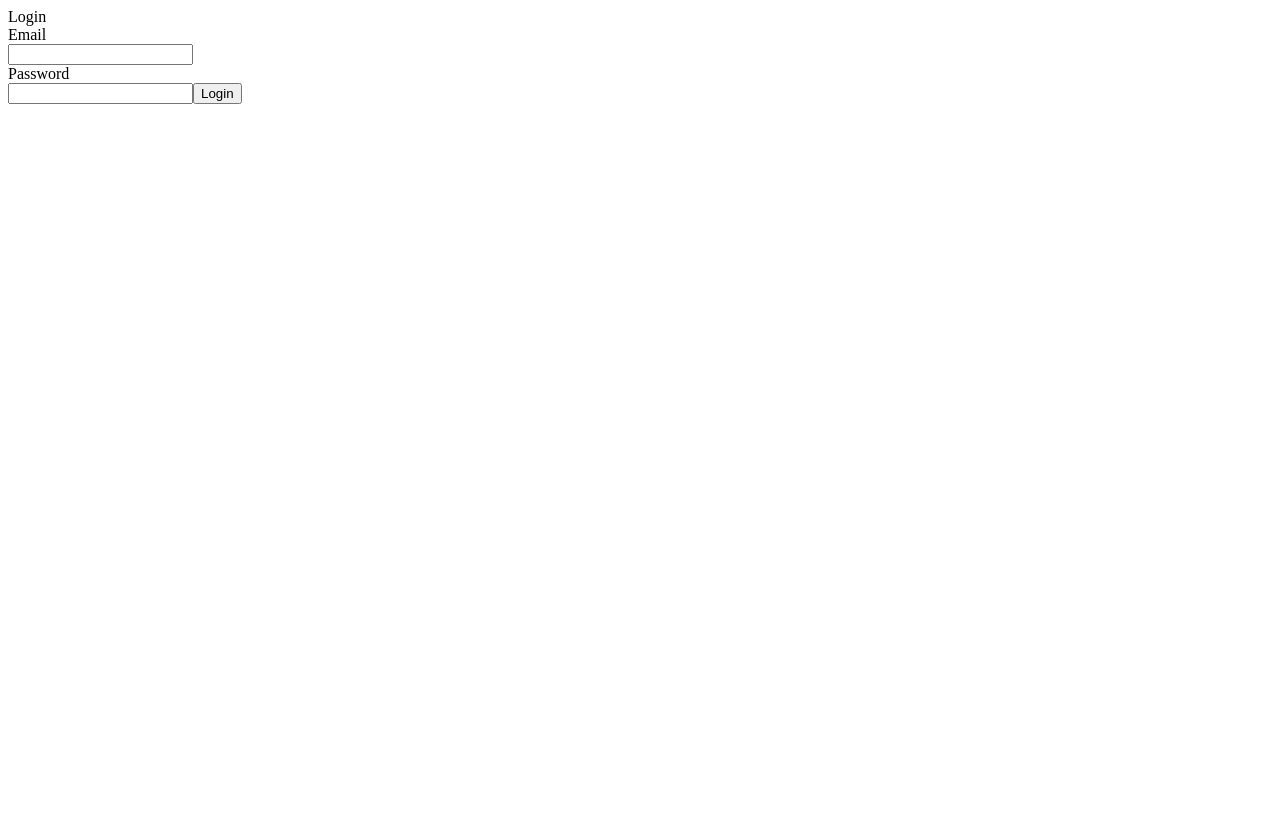
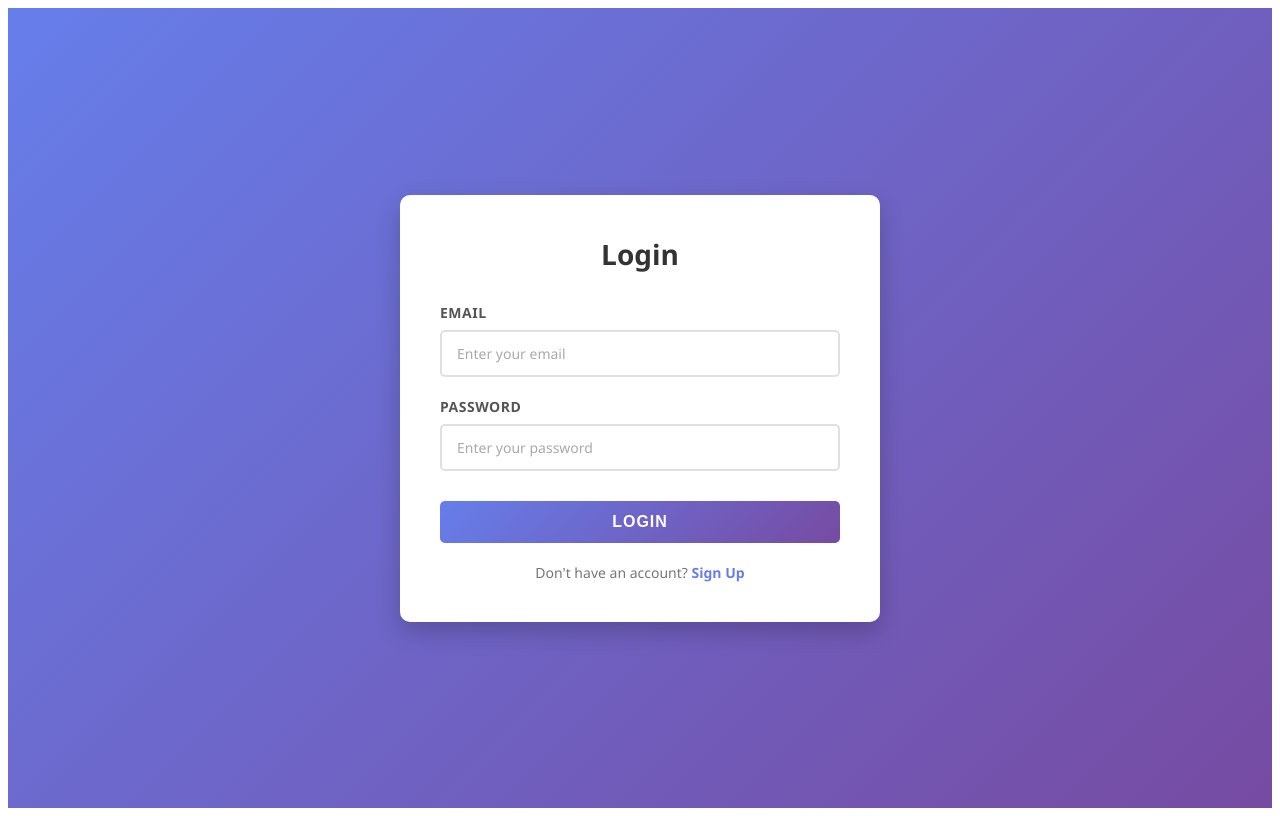
Before and after one commit to ZakwanCodes/LL-Project, a React app in the folder frontend/: page /login in a window 1280 px wide. Built offline with nearby package versions, Linux system fonts and the light colour scheme; no server answers; the HTML template or start-up script is replaced by a standard one.

Commit message:
css styling for /register & /login

```diff
--- a/frontend/src/pages/homepage.jsx
+++ b/frontend/src/pages/homepage.jsx
@@ -5,7 +5,7 @@ import {logout} from "../api/auth.js"
 function Homepage(){
     const navigate = useNavigate();
     const { setUser } = useAuth();
-   async function logoutButton(){
+    async function logoutButton(){
 
 
 
--- /dev/null
+++ b/frontend/src/pages/login.css
@@ -0,0 +1,145 @@
+/* Login Page Styles */
+
+.login-container {
+  display: flex;
+  justify-content: center;
+  align-items: center;
+  min-height: 100vh;
+  background: linear-gradient(135deg, #667eea 0%, #764ba2 100%);
+  font-family: 'Segoe UI', Tahoma, Geneva, Verdana, sans-serif;
+}
+
+.login-card {
+  background: white;
+  padding: 40px;
+  border-radius: 10px;
+  box-shadow: 0 10px 25px rgba(0, 0, 0, 0.2);
+  width: 100%;
+  max-width: 400px;
+  animation: slideUp 0.5s ease-out;
+}
+
+@keyframes slideUp {
+  from {
+    transform: translateY(30px);
+    opacity: 0;
+  }
+  to {
+    transform: translateY(0);
+    opacity: 1;
+  }
+}
+
+.login-title {
+  font-size: 28px;
+  font-weight: 700;
+  color: #333;
+  margin-bottom: 30px;
+  text-align: center;
+}
+
+.login-formGroup {
+  margin-bottom: 20px;
+}
+
+.login-label {
+  display: block;
+  font-size: 14px;
+  font-weight: 600;
+  color: #555;
+  margin-bottom: 8px;
+  text-transform: uppercase;
+  letter-spacing: 0.5px;
+}
+
+.login-input {
+  width: 100%;
+  padding: 12px 15px;
+  border: 2px solid #e0e0e0;
+  border-radius: 5px;
+  font-size: 14px;
+  font-family: inherit;
+  transition: all 0.3s ease;
+  box-sizing: border-box;
+}
+
+.login-input:focus {
+  outline: none;
+  border-color: #667eea;
+  box-shadow: 0 0 0 3px rgba(102, 126, 234, 0.1);
+}
+
+.login-input::placeholder {
+  color: #aaa;
+}
+
+.login-button {
+  width: 100%;
+  padding: 12px;
+  background: linear-gradient(135deg, #667eea 0%, #764ba2 100%);
+  color: white;
+  border: none;
+  border-radius: 5px;
+  font-size: 16px;
+  font-weight: 600;
+  cursor: pointer;
+  transition: all 0.3s ease;
+  text-transform: uppercase;
+  letter-spacing: 1px;
+  margin-top: 10px;
+}
+
+.login-button:hover {
+  transform: translateY(-2px);
+  box-shadow: 0 10px 20px rgba(102, 126, 234, 0.3);
+}
+
+.login-button:active {
+  transform: translateY(0);
+}
+
+.login-button:disabled {
+  background: #ccc;
+  cursor: not-allowed;
+  transform: none;
+}
+
+.login-footer {
+  text-align: center;
+  margin-top: 20px;
+  color: #777;
+  font-size: 14px;
+}
+
+.login-link {
+  color: #667eea;
+  text-decoration: none;
+  font-weight: 600;
+  cursor: pointer;
+  transition: color 0.3s ease;
+}
+
+.login-link:hover {
+  color: #764ba2;
+  text-decoration: underline;
+}
+
+.login-error {
+  background-color: #fee;
+  color: #c33;
+  padding: 10px;
+  border-radius: 5px;
+  margin-bottom: 20px;
+  font-size: 14px;
+  border-left: 4px solid #c33;
+}
+
+.login-success {
+  background-color: #efe;
+  color: #3c3;
+  padding: 10px;
+  border-radius: 5px;
+  margin-bottom: 20px;
+  font-size: 14px;
+  border-left: 4px solid #3c3;
+}
--- a/frontend/src/pages/login.jsx
+++ b/frontend/src/pages/login.jsx
@@ -1,8 +1,7 @@
 import {useState} from "react"
 import {useNavigate} from "react-router-dom"
 import { useAuth } from "../context/authContext.jsx";
-
-
+import "./login.css"
 import {login} from "../api/auth.js"
 
 
@@ -31,28 +30,39 @@ function Login(){
     }
 
     return (
-        <div>
-            <div>
+        <div className="login-container">
+            <div className="login-card">
+                <div className="login-title">
                     Login
                 </div>
-            <div>
-                Email
-            </div>
+                <div className="login-formGroup">
+                    <label className="login-label">Email</label>
                     <input
+                        className="login-input"
+                        type="email"
+                        placeholder="Enter your email"
                         value = {email}
                         onChange = {saveInputEmail}
                     />
-            <div>
-                Password
                 </div>
+                <div className="login-formGroup">
+                    <label className="login-label">Password</label>
                     <input
+                        className="login-input"
+                        type="password"
+                        placeholder="Enter your password"
                         value = {password}
                         onChange = {saveInputPassword}
                     />
+                </div>
                 <button
+                    className="login-button"
                     onClick = {loginButton}
-            >Login </button>
-
+                >Login</button>
+                <div className="login-footer">
+                    Don't have an account? <a href="/register" className="login-link">Sign Up</a>
+                </div>
+            </div>
         </div>
     );
 }
--- /dev/null
+++ b/frontend/src/pages/login.module.css
@@ -0,0 +1,145 @@
+/* Login Page Styles */
+
+.container {
+  display: flex;
+  justify-content: center;
+  align-items: center;
+  min-height: 100vh;
+  background: linear-gradient(135deg, #667eea 0%, #764ba2 100%);
+  font-family: 'Segoe UI', Tahoma, Geneva, Verdana, sans-serif;
+}
+
+.card {
+  background: white;
+  padding: 40px;
+  border-radius: 10px;
+  box-shadow: 0 10px 25px rgba(0, 0, 0, 0.2);
+  width: 100%;
+  max-width: 400px;
+  animation: slideUp 0.5s ease-out;
+}
+
+@keyframes slideUp {
+  from {
+    transform: translateY(30px);
+    opacity: 0;
+  }
+  to {
+    transform: translateY(0);
+    opacity: 1;
+  }
+}
+
+.title {
+  font-size: 28px;
+  font-weight: 700;
+  color: #333;
+  margin-bottom: 30px;
+  text-align: center;
+}
+
+.formGroup {
+  margin-bottom: 20px;
+}
+
+.label {
+  display: block;
+  font-size: 14px;
+  font-weight: 600;
+  color: #555;
+  margin-bottom: 8px;
+  text-transform: uppercase;
+  letter-spacing: 0.5px;
+}
+
+.input {
+  width: 100%;
+  padding: 12px 15px;
+  border: 2px solid #e0e0e0;
+  border-radius: 5px;
+  font-size: 14px;
+  font-family: inherit;
+  transition: all 0.3s ease;
+  box-sizing: border-box;
+}
+
+.input:focus {
+  outline: none;
+  border-color: #667eea;
+  box-shadow: 0 0 0 3px rgba(102, 126, 234, 0.1);
+}
+
+.input::placeholder {
+  color: #aaa;
+}
+
+.button {
+  width: 100%;
+  padding: 12px;
+  background: linear-gradient(135deg, #667eea 0%, #764ba2 100%);
+  color: white;
+  border: none;
+  border-radius: 5px;
+  font-size: 16px;
+  font-weight: 600;
+  cursor: pointer;
+  transition: all 0.3s ease;
+  text-transform: uppercase;
+  letter-spacing: 1px;
+  margin-top: 10px;
+}
+
+.button:hover {
+  transform: translateY(-2px);
+  box-shadow: 0 10px 20px rgba(102, 126, 234, 0.3);
+}
+
+.button:active {
+  transform: translateY(0);
+}
+
+.button:disabled {
+  background: #ccc;
+  cursor: not-allowed;
+  transform: none;
+}
+
+.footer {
+  text-align: center;
+  margin-top: 20px;
+  color: #777;
+  font-size: 14px;
+}
+
+.link {
+  color: #667eea;
+  text-decoration: none;
+  font-weight: 600;
+  cursor: pointer;
+  transition: color 0.3s ease;
+}
+
+.link:hover {
+  color: #764ba2;
+  text-decoration: underline;
+}
+
+.error {
+  background-color: #fee;
+  color: #c33;
+  padding: 10px;
+  border-radius: 5px;
+  margin-bottom: 20px;
+  font-size: 14px;
+  border-left: 4px solid #c33;
+}
+
+.success {
+  background-color: #efe;
+  color: #3c3;
+  padding: 10px;
+  border-radius: 5px;
+  margin-bottom: 20px;
+  font-size: 14px;
+  border-left: 4px solid #3c3;
+}
--- a/frontend/src/pages/register.jsx
+++ b/frontend/src/pages/register.jsx
@@ -1,10 +1,14 @@
 import {useState} from "react"
 import {register} from "../api/auth.js"
+import { useNavigate } from "react-router-dom";
+import { useAuth } from "../context/authContext.jsx";
+import styles from "./register.module.css"
 
 
 
 function Register(){
-
+    const navigate = useNavigate();
+    const {setUser} = useAuth();
     const [username, setUsername] = useState("");
     const [email, setEmail] = useState("");
     const [password, setPassword] = useState("");
@@ -22,6 +26,8 @@ function Register(){
     async function registerButton(){
         try{
             const result = await register(email, username, password);
+            setUser(result.user);
+            navigate("/");
             console.log(result);
 
         } catch(error){
@@ -30,36 +36,50 @@ function Register(){
     }
 
     return(
-        <div>
-            <div>
-                Register
+        <div className={styles.container}>
+            <div className={styles.card}>
+                <div className={styles.title}>
+                    Create Account
                 </div>
-            <div>
-                User Name
-            </div>
+                <div className={styles.formGroup}>
+                    <label className={styles.label}>User Name</label>
                     <input
+                        className={styles.input}
+                        type="text"
+                        placeholder="Enter your username"
                         value = {username}
                         onChange = {saveInputUsername}
                     />
-            <div>
-                Email
                 </div>
+                <div className={styles.formGroup}>
+                    <label className={styles.label}>Email</label>
                     <input
+                        className={styles.input}
+                        type="email"
+                        placeholder="Enter your email"
                         value = {email}
                         onChange = {saveInputEmail}
                     />
-            <div>
-                Password
                 </div>
+                <div className={styles.formGroup}>
+                    <label className={styles.label}>Password</label>
                     <input
+                        className={styles.input}
+                        type="password"
+                        placeholder="Enter your password"
                         value = {password}
                         onChange = {saveInputPassword}
                     />
+                </div>
                 <button
+                    className={styles.button}
                     onClick = {registerButton}
-            > Register </button>
+                >Register</button>
+                <div className={styles.footer}>
+                    Already have an account? <a href="/login" className={styles.link}>Sign In</a>
                 </div>
-
+            </div>
+        </div>
     );
 }
 export default Register;
--- /dev/null
+++ b/frontend/src/pages/register.module.css
@@ -0,0 +1,146 @@
+/* Register Page Styles */
+
+.container {
+  display: flex;
+  justify-content: center;
+  align-items: center;
+  min-height: 100vh;
+  background: linear-gradient(135deg, #f093fb 0%, #f5576c 100%);
+  font-family: 'Segoe UI', Tahoma, Geneva, Verdana, sans-serif;
+  padding: 20px;
+}
+
+.card {
+  background: white;
+  padding: 40px;
+  border-radius: 10px;
+  box-shadow: 0 10px 25px rgba(0, 0, 0, 0.2);
+  width: 100%;
+  max-width: 450px;
+  animation: slideUp 0.5s ease-out;
+}
+
+@keyframes slideUp {
+  from {
+    transform: translateY(30px);
+    opacity: 0;
+  }
+  to {
+    transform: translateY(0);
+    opacity: 1;
+  }
+}
+
+.title {
+  font-size: 28px;
+  font-weight: 700;
+  color: #333;
+  margin-bottom: 30px;
+  text-align: center;
+}
+
+.formGroup {
+  margin-bottom: 20px;
+}
+
+.label {
+  display: block;
+  font-size: 14px;
+  font-weight: 600;
+  color: #555;
+  margin-bottom: 8px;
+  text-transform: uppercase;
+  letter-spacing: 0.5px;
+}
+
+.input {
+  width: 100%;
+  padding: 12px 15px;
+  border: 2px solid #e0e0e0;
+  border-radius: 5px;
+  font-size: 14px;
+  font-family: inherit;
+  transition: all 0.3s ease;
+  box-sizing: border-box;
+}
+
+.input:focus {
+  outline: none;
+  border-color: #f5576c;
+  box-shadow: 0 0 0 3px rgba(245, 87, 108, 0.1);
+}
+
+.input::placeholder {
+  color: #aaa;
+}
+
+.button {
+  width: 100%;
+  padding: 12px;
+  background: linear-gradient(135deg, #f093fb 0%, #f5576c 100%);
+  color: white;
+  border: none;
+  border-radius: 5px;
+  font-size: 16px;
+  font-weight: 600;
+  cursor: pointer;
+  transition: all 0.3s ease;
+  text-transform: uppercase;
+  letter-spacing: 1px;
+  margin-top: 10px;
+}
+
+.button:hover {
+  transform: translateY(-2px);
+  box-shadow: 0 10px 20px rgba(245, 87, 108, 0.3);
+}
+
+.button:active {
+  transform: translateY(0);
+}
+
+.button:disabled {
+  background: #ccc;
+  cursor: not-allowed;
+  transform: none;
+}
+
+.footer {
+  text-align: center;
+  margin-top: 20px;
+  color: #777;
+  font-size: 14px;
+}
+
+.link {
+  color: #f5576c;
+  text-decoration: none;
+  font-weight: 600;
+  cursor: pointer;
+  transition: color 0.3s ease;
+}
+
+.link:hover {
+  color: #f093fb;
+  text-decoration: underline;
+}
+
+.error {
+  background-color: #fee;
+  color: #c33;
+  padding: 10px;
+  border-radius: 5px;
+  margin-bottom: 20px;
+  font-size: 14px;
+  border-left: 4px solid #c33;
+}
+
+.success {
+  background-color: #efe;
+  color: #3c3;
+  padding: 10px;
+  border-radius: 5px;
+  margin-bottom: 20px;
+  font-size: 14px;
+  border-left: 4px solid #3c3;
+}
```
Lines whose indentation alone changed are shown as unchanged.
